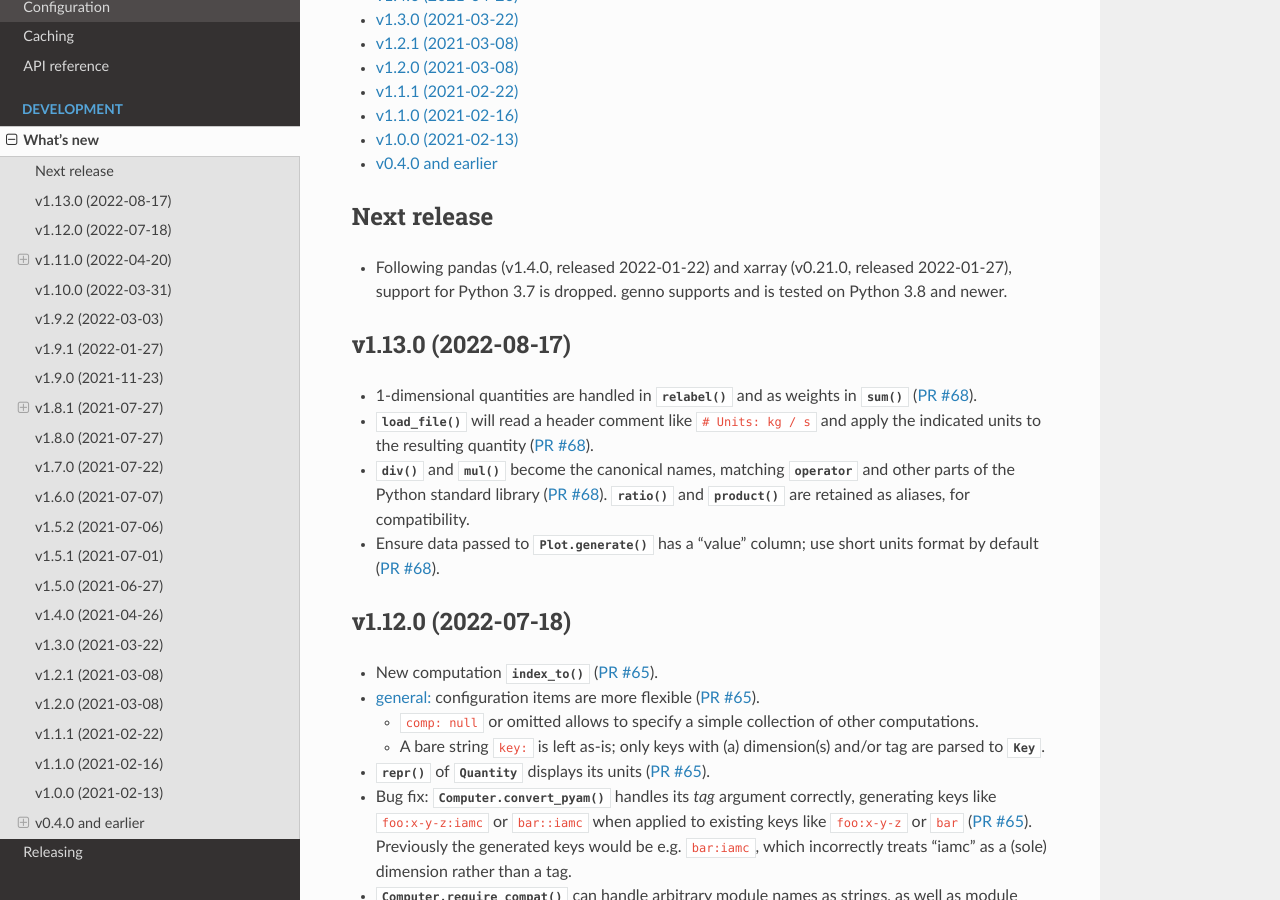
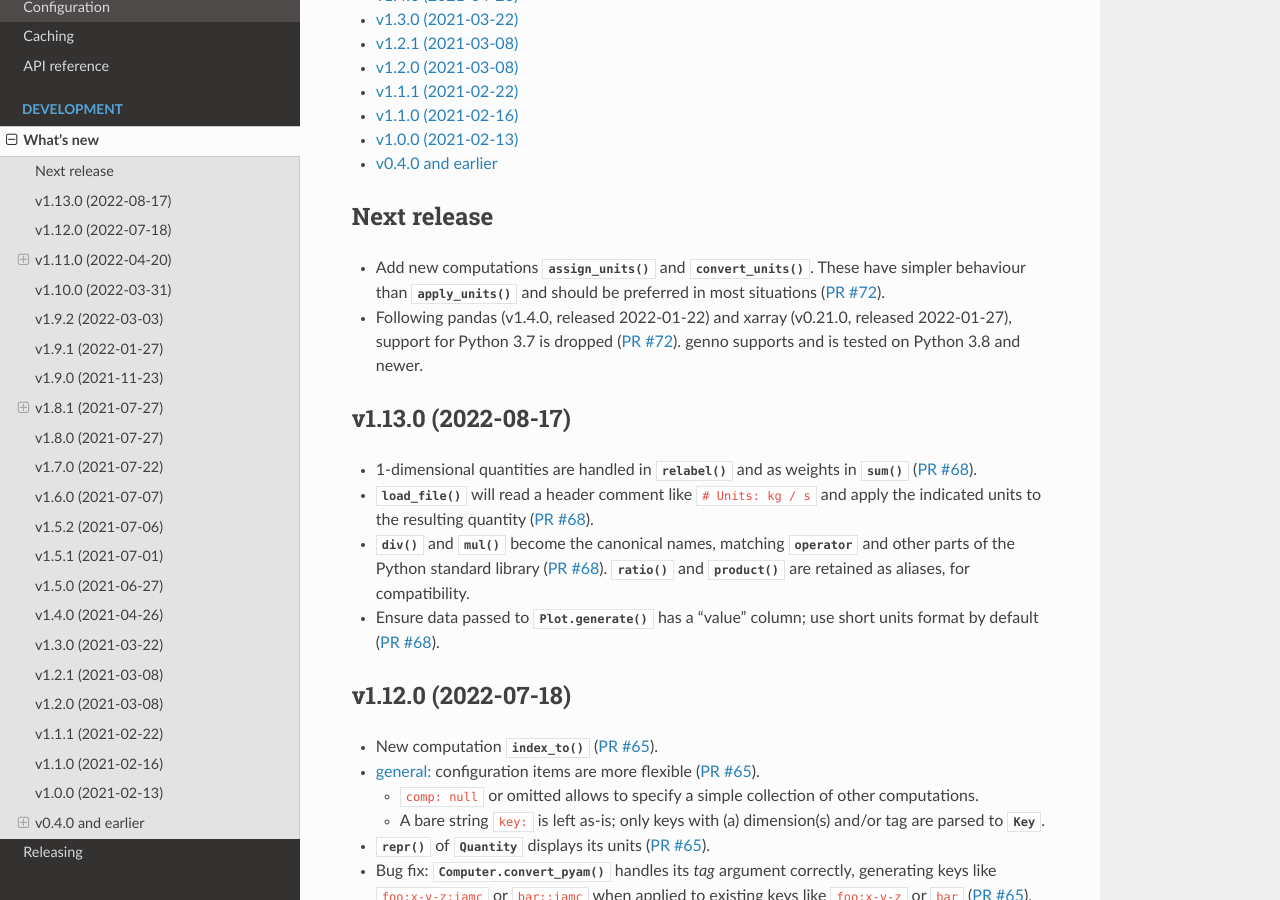
Before and after one commit to khaeru/genno, a Sphinx documentation site: the page built from doc/whatsnew.rst, in a window 1280 px wide and 900 px high, scrolled down 536 px. Built offline with Sphinx 7.4.7 and the Read the Docs theme 2.0.0, drawn with Linux system fonts in a browser that asks for light colours; pages that are not in the unit, such as notebooks, are missing from menus.

Commit message:
Add assign_units, convert_units to docs, whatsnew

```diff
--- a/doc/api.rst
+++ b/doc/api.rst
@@ -317,7 +317,9 @@ Computations
 
    .. autosummary::
       apply_units
+      assign_units
       concat
+      convert_units
       relabel
       rename_dims
       select
--- a/doc/whatsnew.rst
+++ b/doc/whatsnew.rst
@@ -9,7 +9,9 @@ What's new
 Next release
 ============
 
-- Following pandas (v1.4.0, released 2022-01-22) and xarray (v0.21.0, released 2022-01-27), support for Python 3.7 is dropped.
+- Add new computations :func:`.assign_units` and :func:`.convert_units`.
+  These have simpler behaviour than :func:`.apply_units` and should be preferred in most situations (:pull:`72`).
+- Following pandas (v1.4.0, released 2022-01-22) and xarray (v0.21.0, released 2022-01-27), support for Python 3.7 is dropped (:pull:`72`).
   genno supports and is tested on Python 3.8 and newer.
 
 v1.13.0 (2022-08-17)
```
Also changed, not shown: 1 other file.
